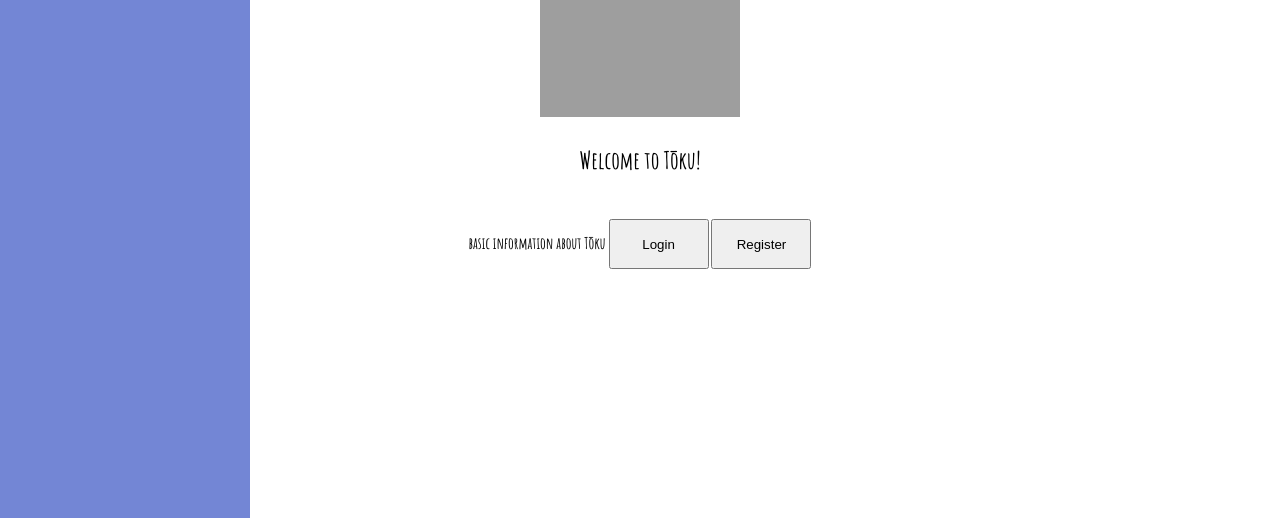
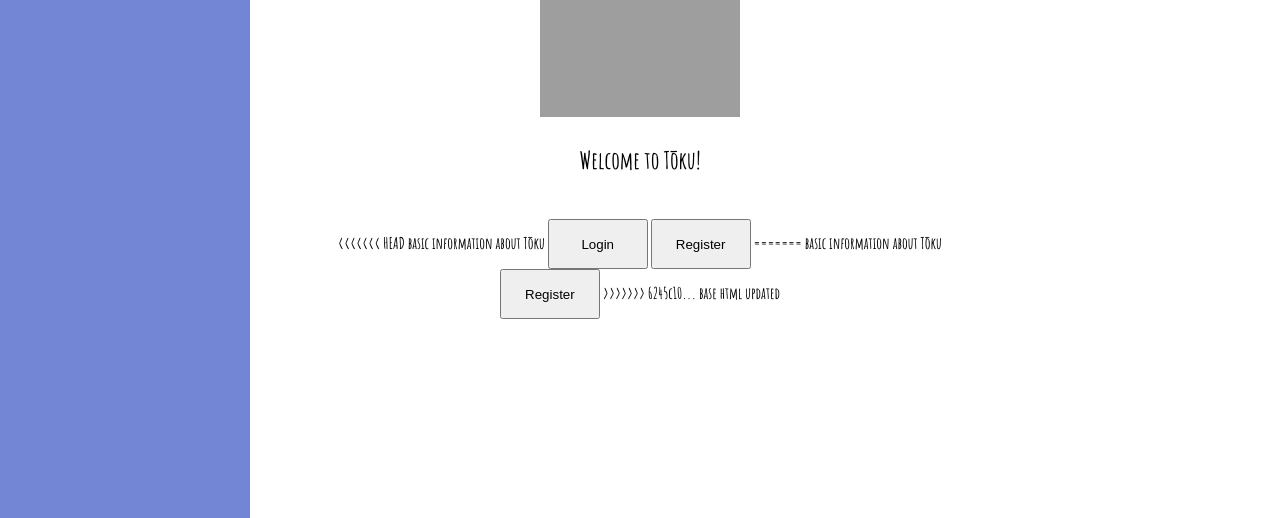
Before and after one commit to nathanzzhang/TokuApp, a Flask app: template backend/templates/index.html in a window 1280 px wide. Shown: the part 223-741 px from the top of the page. Run offline with Flask 2, Linux system fonts and the light colour scheme; the template is opened without the code that fills it, so the values that code supplies are empty; parts of the project's set-up code (start-up, migrations or seed data) failed here and were passed over; some libraries are stand-ins or nearby versions; grey boxes are pictures that could not be loaded.

Commit message:
base html updated

```diff
--- a/backend/static/main.css
+++ b/backend/static/main.css
@@ -26,6 +26,9 @@ p {
     font-size: 1.25em;
 }
 
+#container {
+    text-align: center;
+}
 #color {
     color: blue;
 }
--- a/backend/templates/index.html
+++ b/backend/templates/index.html
@@ -11,9 +11,14 @@
       <div id = "right">
         <img src= "https://kirbiecravings.com/wp-content/uploads/2018/08/salt-pepper-tofu-12.jpg">
         <p>Welcome to Tōku!</p> <br>
+<<<<<<< HEAD
         <p1>basic information about Tōku</p1>
         <button type="button" id="login" onclick="window.location = '/login'">Login</button>
         <button type="button" id="register" onclick="window.location = '/register'">Register</button>
+=======
+        <p1>basic information about Tōku</p1> <br>
+        <button type="button" id="Register" onclick="window.location = '/register'">Register</button>
+>>>>>>> 6245c10... base html updated
     </div>
 
 {% endblock%}
```
